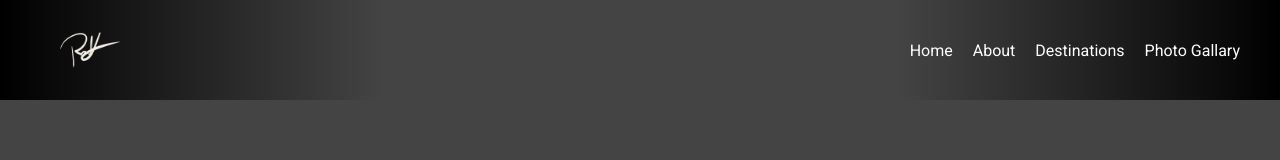
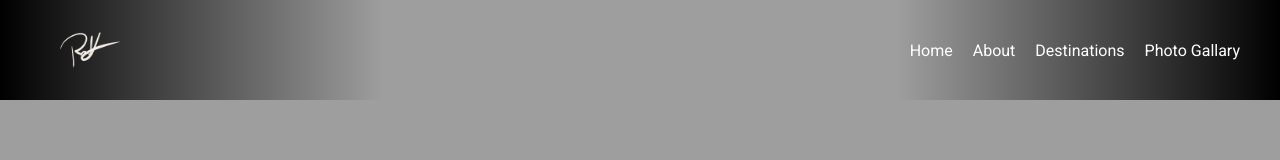
Before and after one commit to R0NH0LT/explore-landing-page, a plain HTML site: page index.html in a window 1280 px wide. Drawn offline with Linux system fonts and the light colour scheme; the site is published under a folder, as on GitHub Pages, so addresses that start at the root find nothing; a web font is replaced by a local one.

Commit message:
Removed the forward slash in the header background image.
The forward slash in the header background image was working in VS Code's live server but not in the website link on Github. Removed the forward slash using the devtools in Chrome and image worked great.

```diff
--- a/style.css
+++ b/style.css
@@ -31,7 +31,7 @@ header {
     display: flex;
     flex-direction: column;
     background-color: #444;
-    background-image: url("/photos/andrew-neel-z55CR_d0ayg-unsplash.jpg");
+    background-image: url("photos/andrew-neel-z55CR_d0ayg-unsplash.jpg");
     background-position: center;
     background-repeat: no-repeat;
     background-size: cover;
```
